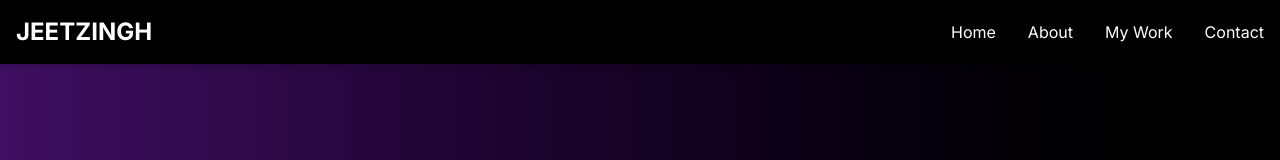
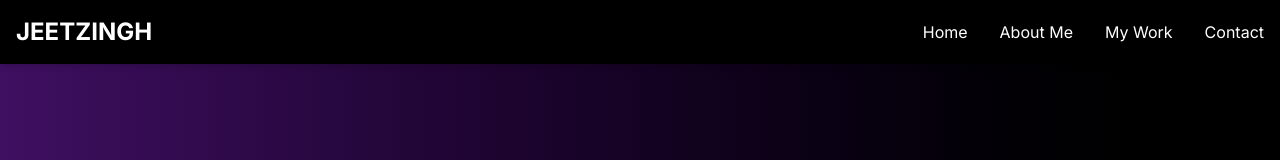
Before and after one commit to jeetajmani/jeetzingh-portfolio, a Next.js app in the folder site/: page / in a window 1280 px wide. Shown: the top 160 px of the page. Built offline with nearby package versions, Linux system fonts and the light colour scheme.

Commit message:
edited mobile menu items

```diff
--- a/site/src/components/layout/Navbar.tsx
+++ b/site/src/components/layout/Navbar.tsx
@@ -33,7 +33,7 @@ const Navbar = () => {
             Home
           </Link>
           <Link href="/about" className="hover:text-gray-300 transition-colors">
-            About
+            About Me
           </Link>
           <Link href="/mywork" className="hover:text-gray-300 transition-colors">
             My Work
@@ -59,25 +59,25 @@ const Navbar = () => {
               Home
             </Link>
             <Link
-              href="/music"
+              href="/about"
               className="block py-2 hover:text-gray-300 transition-colors"
               onClick={toggleMenu}
             >
-              Music
+              About Me
             </Link>
-            <Link
+            {/* <Link
               href="/shows"
               className="block py-2 hover:text-gray-300 transition-colors"
               onClick={toggleMenu}
             >
               Shows
-            </Link>
+            </Link> */}
             <Link
-              href="/about"
+              href="/mywork"
               className="block py-2 hover:text-gray-300 transition-colors"
               onClick={toggleMenu}
             >
-              About
+              My Work
             </Link>
             <Link
               href="/contact"
```
